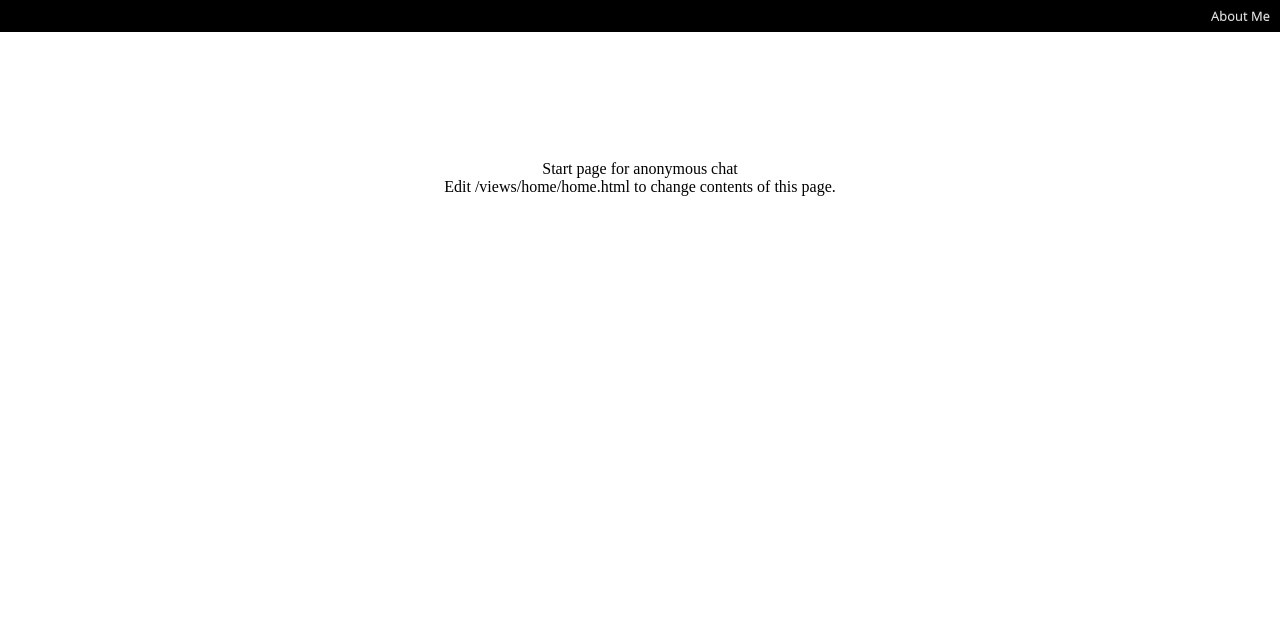
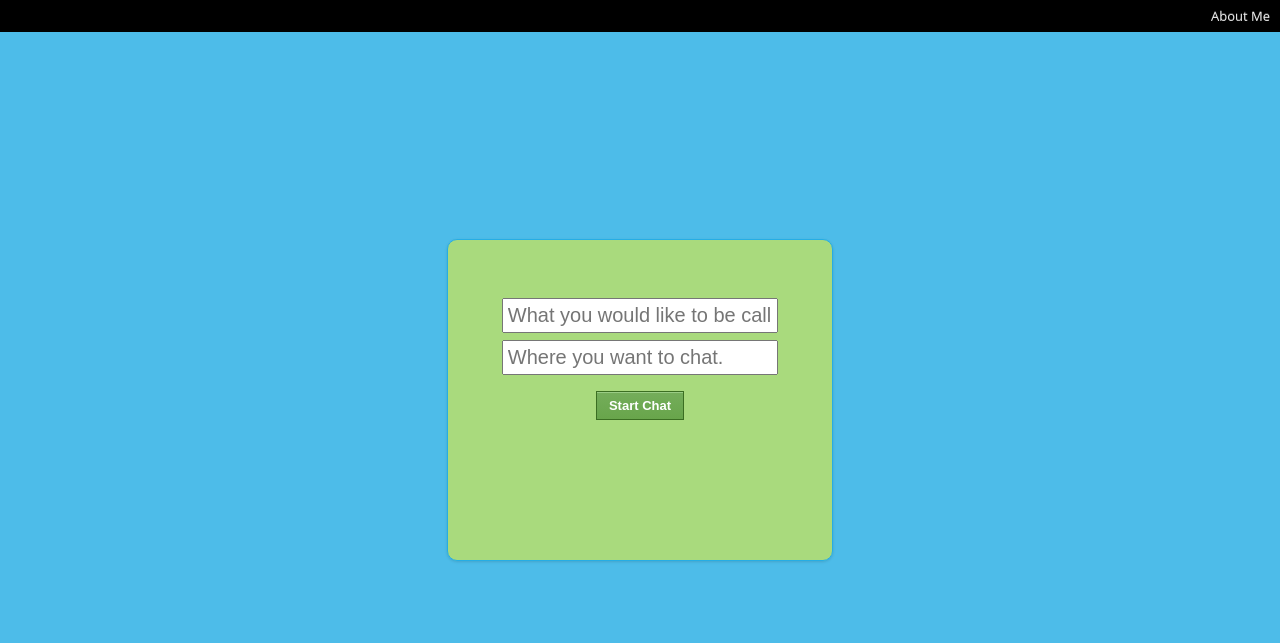
Before and after one commit to namaggarwal/anonymousChat, a website: page protected/views/home/home.html in a window 1280 px wide. Drawn offline with Linux system fonts and the light colour scheme; files that its build step writes are made by us from their sources; files whose address does not match are found by name.

Commit message:
added input for name and room

```diff
--- a/protected/views/home/home.html
+++ b/protected/views/home/home.html
@@ -8,9 +8,19 @@
 		<div id="header">
 			<a href="http://namanagg.wordpress.com/about/">About Me</a>
 		</div>
-		<div id="container">
-			<div id="head">Start page for anonymous chat</div>
-			<div>Edit /views/home/home.html to change contents of this page.</div>
+		<div id="roomCont">
+			<div id="err"></div>
+			<div id="inpCont">
+				<div id="userName">
+					<div><input id="inpName" type="text" placeholder="What you would like to be called."/></div>
+				</div>
+				<div id="room">
+					<div><input id="inpRoom" type="text" placeholder="Where you want to chat."/></div>
+				</div>
+				<div id="startCont">
+					<div class="mybutton">Start Chat</div>
+				</div>
+			</div>
 		</div>
 	</body>
 </html>
--- a/public/css/home.css
+++ b/public/css/home.css
@@ -1,39 +1,54 @@
-body{
-	height: 100%;
-	margin: 0px;
-	padding: 0px;
+body{height: 100%;margin: 0px;padding: 0px;	background: #4DBCE9;}
+#header{position: fixed;top:0px;width: 100%;background-color: black;text-align: right;}
+#header > a{cursor:pointer;padding: 5px 10px;font: normal 13px/32px "Open Sans", sans-serif;color: #eee;text-shadow: #444 0px -1px 0px;text-decoration: none;}
+#header > a:hover{color: #2ea2cc;}
+#roomCont{position: absolute;margin: auto;width: 30%;height:40%;border: 1px solid #26ADE4;border-radius: 10px;top: 0px;bottom: 0px;left: 0px;right: 0px;text-align: center;background-color: rgba(209,231,81,0.7);-webkit-box-shadow: 0 1px 3px rgba(0,0,0,0.13);box-shadow: 0 1px 3px rgba(0,0,0,0.13);}
+#inpCont{margin-top:15%;}
+#inpCont >div{width: 80%;margin: auto;margin-bottom: 2%;}
+#roomCont input{width: 90%;font-size: 20px;padding: 4px;}
 
-}
-#header{
-	position: fixed;
-	top:0px;
-	width: 100%;
-	background-color: black;
+    .myButton {
 
-	text-align: right;
-}
-#header > a{
-	cursor:pointer;
-	padding: 5px 10px;
-	font: normal 13px/32px "Open Sans", sans-serif;
-	color: #eee;
-	text-shadow: #444 0px -1px 0px;
-	text-decoration: none;
-}
+        -moz-box-shadow:inset 0px 1px 0px 0px #9acc85;
+        -webkit-box-shadow:inset 0px 1px 0px 0px #9acc85;
+        box-shadow:inset 0px 1px 0px 0px #9acc85;
 
-#header > a:hover{
-	color: #2ea2cc;
+        background:-webkit-gradient(linear, left top, left bottom, color-stop(0.05, #74ad5a), color-stop(1, #68a54b));
+        background:-moz-linear-gradient(top, #74ad5a 5%, #68a54b 100%);
+        background:-webkit-linear-gradient(top, #74ad5a 5%, #68a54b 100%);
+        background:-o-linear-gradient(top, #74ad5a 5%, #68a54b 100%);
+        background:-ms-linear-gradient(top, #74ad5a 5%, #68a54b 100%);
+        background:linear-gradient(to bottom, #74ad5a 5%, #68a54b 100%);
+        filter:progid:DXImageTransform.Microsoft.gradient(startColorstr='#74ad5a', endColorstr='#68a54b',GradientType=0);
 
-}
-#container{
-	position: absolute;
-	margin: auto;
-	width: 40%;
-	height:60%;
-	top: 0px;
-	bottom: 0px;
-	left: 0px;
-	right: 0px;
-	text-align: center;
+        background-color:#74ad5a;
 
-}
+        border:1px solid #3b6e22;
+
+        display:inline-block;
+        color:#ffffff;
+        font-family:arial;
+        font-size:13px;
+        font-weight:bold;
+        padding:6px 12px;
+        text-decoration:none;
+        cursor: pointer;
+
+    }
+    .myButton:hover {
+
+        background:-webkit-gradient(linear, left top, left bottom, color-stop(0.05, #68a54b), color-stop(1, #74ad5a));
+        background:-moz-linear-gradient(top, #68a54b 5%, #74ad5a 100%);
+        background:-webkit-linear-gradient(top, #68a54b 5%, #74ad5a 100%);
+        background:-o-linear-gradient(top, #68a54b 5%, #74ad5a 100%);
+        background:-ms-linear-gradient(top, #68a54b 5%, #74ad5a 100%);
+        background:linear-gradient(to bottom, #68a54b 5%, #74ad5a 100%);
+        filter:progid:DXImageTransform.Microsoft.gradient(startColorstr='#68a54b', endColorstr='#74ad5a',GradientType=0);
+
+        background-color:#68a54b;
+    }
+    .myButton:active {
+        position:relative;
+        top:1px;
+    }
+div#startCont{margin-top: 4%;}
```
